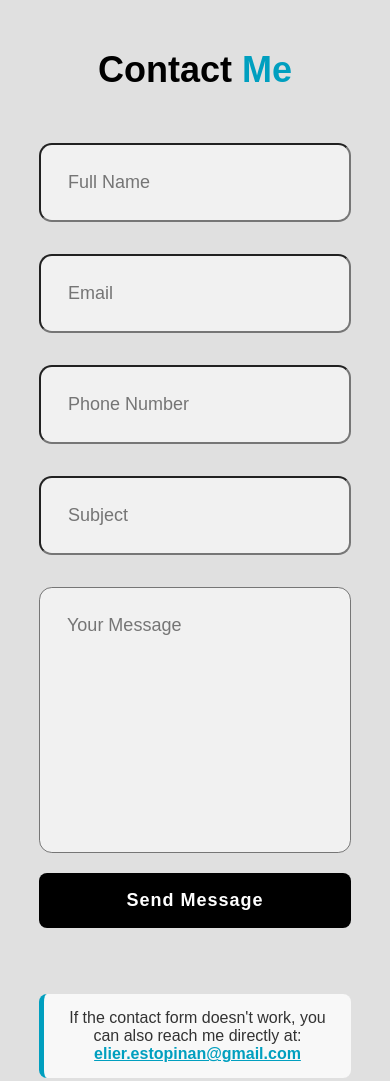
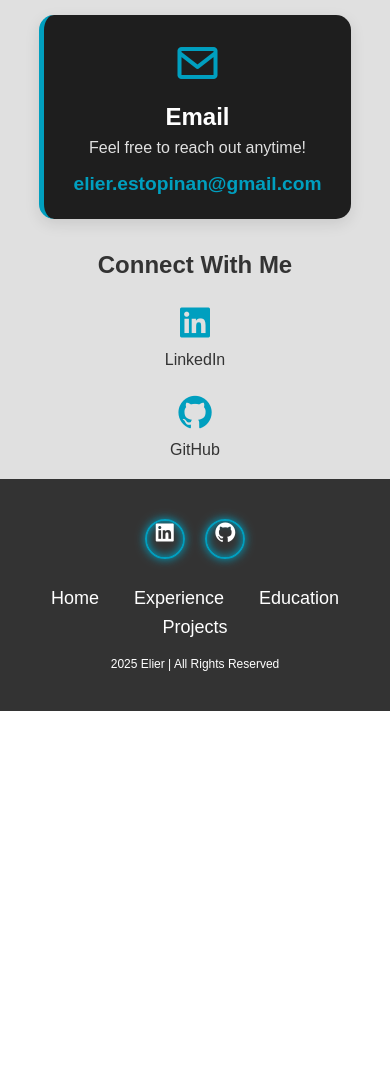
Before and after one commit to ElierEstopinan/Portfolio-Website, a plain HTML site: page index.html in a window 390 px wide. Shown: the part 4060-5141 px from the top of the page. After the commit the page ends 4771 px from the top, so only its background shows below. Drawn offline with nearby package versions, Linux system fonts and the light colour scheme.

Commit message:
Refactor contact section: update structure, improve styling, and remove EmailJS integration

```diff
--- a/index.html
+++ b/index.html
@@ -20,7 +20,7 @@
             <a href="#experience"> Skills</a>
         </nav>
 
-        <a href="#contact-form" class="contact">Contact Me</a>
+        <a href="#contact-section" class="contact">Contact Me</a>
     </header>
 
     <!-- Home Section -->
@@ -173,8 +173,7 @@
     <!-- Swiper JS Project Sections -->
     <script src="https://unpkg.com/swiper/swiper-bundle.min.js"></script>
 
-    <!-- EmailJS SDK - Using the most reliable CDN -->
-    <script type="text/javascript" src="https://cdn.jsdelivr.net/npm/@emailjs/browser@3/dist/email.min.js"></script>
+    <!-- Scripts -->
 
     <!-- Main Script -->
     <script src="./script.js"></script>
@@ -317,30 +316,33 @@
      </section>
 
 
-    <!-- Contact Form Section -->
-      <section class="contact-form" id="contact-form-section">
+    <!-- Contact Section -->
+      <section class="contact-section" id="contact-section">
         <h2 class="heading"> Contact <span>Me</span></h2>
-        <form id="contact-form">
-            <!-- Hidden field for to_name (recipient) -->
-            <input type="hidden" name="to_name" value="Elier">
 
-            <div class="input-box">
-                <input type="text" id="full-name" name="from_name" placeholder="Full Name" required>
-                <input type="email" id="email" name="reply_to" placeholder="Email" required>
+        <div class="contact-card">
+            <div class="contact-icon">
+                <i class='bx bx-envelope'></i>
             </div>
-            <div class="input-box">
-                <input type="tel" id="phone" name="phone_number" placeholder="Phone Number">
-                <input type="text" id="subject" name="subject" placeholder="Subject">
+            <div class="contact-info">
+                <h3>Email</h3>
+                <p>Feel free to reach out anytime!</p>
+                <a href="mailto:elier.estopinan@gmail.com" class="email-link">elier.estopinan@gmail.com</a>
             </div>
-            <textarea id="message" name="message" cols="30" rows="10" placeholder="Your Message" required></textarea>
-            <input type="submit" value="Send Message" class="btn-1">
-        </form>
+        </div>
 
-        <!-- Alternative Contact Method -->
-        <div class="alternative-contact">
-            <p>If the contact form doesn't work, you can also reach me directly at:
-               <a href="mailto:elier.estopinan@gmail.com">elier.estopinan@gmail.com</a>
-            </p>
+        <div class="social-links">
+            <h3>Connect With Me</h3>
+            <div class="social-icons">
+                <a href="https://www.linkedin.com/in/elier-estopinan-132a491b2/" class="social-icon">
+                    <i class='bx bxl-linkedin-square'></i>
+                    <span>LinkedIn</span>
+                </a>
+                <a href="https://github.com/ElierEstopinan/" class="social-icon">
+                    <i class='bx bxl-github'></i>
+                    <span>GitHub</span>
+                </a>
+            </div>
         </div>
     </section>
 
--- a/script.js
+++ b/script.js
@@ -34,71 +34,4 @@ if (mobileMenu && navList) {
     });
 }
 
-// EmailJS Integration
-document.addEventListener('DOMContentLoaded', function () {
-    // Initialize EmailJS with your public key
-    // IMPORTANT: Replace 'YOUR_PUBLIC_KEY' with your actual public key from EmailJS dashboard
-    // You can find this at https://dashboard.emailjs.com/admin/account
-    (function() {
-        // Add a small delay to ensure EmailJS is fully loaded
-        setTimeout(function() {
-            if (typeof emailjs !== 'undefined') {
-                emailjs.init("YOUR_PUBLIC_KEY");
-                console.log("EmailJS initialized successfully");
-            } else {
-                console.error("EmailJS failed to load");
-            }
-        }, 1000);
-    })();
-    const contactForm = document.getElementById('contact-form');
-    if (contactForm) {
-        contactForm.addEventListener('submit', function (e) {
-            e.preventDefault();
-
-            // Show loading state
-            const submitButton = this.querySelector('input[type="submit"]');
-            submitButton.value = 'Sending...';
-            submitButton.disabled = true;
-
-            // Create a simple object with form data
-            const formData = {
-                from_name: document.getElementById('full-name').value,
-                reply_to: document.getElementById('email').value,
-                phone_number: document.getElementById('phone').value,
-                subject: document.getElementById('subject').value,
-                message: document.getElementById('message').value,
-                to_name: "Elier"
-            };
-
-            // Check if EmailJS is loaded
-            if (typeof emailjs === 'undefined') {
-                console.error("EmailJS is not loaded. Please check your internet connection and try again.");
-                alert("Unable to send message. Email service is not available. Please try again later or contact directly via email.");
-                submitButton.value = 'Send Message';
-                submitButton.disabled = false;
-                return;
-            }
-
-            // IMPORTANT: Replace these with your actual service ID and template ID
-            // You can find these at https://dashboard.emailjs.com/admin
-            const serviceID = "service_id";  // Replace with your actual service ID
-            const templateID = "template_id"; // Replace with your actual template ID
-
-            // Send the email
-            emailjs.send(serviceID, templateID, formData)
-                .then(function(response) {
-                    console.log("SUCCESS:", response);
-                    alert('Message sent successfully!');
-                    contactForm.reset();
-                })
-                .catch(function(error) {
-                    console.error("ERROR:", error);
-                    alert('Failed to send message. Please try again later or contact directly via email.');
-                })
-                .finally(function() {
-                    submitButton.value = 'Send Message';
-                    submitButton.disabled = false;
-                });
-        });
-    }
-});
+// Additional JavaScript can be added here if needed
--- a/style.css
+++ b/style.css
@@ -582,69 +582,140 @@ section .card .pimage img {
   margin-top: 15px; /* Increase margin-top */
 }
 
-/* Contact Form Section */
-.contact-form {
-  padding: 5% 10%; /* Adjust padding for consistency */
-  background: #e0e0e0; /* Light background */
+/* Contact Section */
+.contact-section {
+  padding: 5% 10%;
+  background: #e0e0e0;
+  display: flex;
+  flex-direction: column;
+  align-items: center;
 }
 
-/* Alternative Contact Method */
-.alternative-contact {
-  margin-top: 30px;
+.contact-section .heading {
   text-align: center;
-  padding: 15px;
-  background-color: #f8f8f8;
-  border-radius: 8px;
+  margin-bottom: 2rem;
+  font-size: 36px;
+}
+
+.contact-card {
+  background: #1e1e1e;
+  border-radius: 15px;
+  padding: 2rem;
+  margin-bottom: 2rem;
+  width: 100%;
+  max-width: 600px;
+  display: flex;
+  align-items: center;
+  box-shadow: 0 5px 15px rgba(0, 0, 0, 0.1);
   border-left: 5px solid #009fbf;
 }
 
-.alternative-contact p {
-  font-size: 16px;
-  color: #333;
+.contact-icon {
+  font-size: 3rem;
+  color: #009fbf;
+  margin-right: 1.5rem;
+  display: flex;
+  align-items: center;
+  justify-content: center;
 }
 
-.alternative-contact a {
+.contact-info {
+  flex: 1;
+}
+
+.contact-info h3 {
+  color: white;
+  font-size: 1.5rem;
+  margin-bottom: 0.5rem;
+}
+
+.contact-info p {
+  color: #e0e0e0;
+  margin-bottom: 1rem;
+}
+
+.email-link {
   color: #009fbf;
   font-weight: 600;
-  text-decoration: underline;
+  font-size: 1.2rem;
+  text-decoration: none;
+  transition: 0.3s ease;
+  display: inline-block;
+}
+
+.email-link:hover {
+  color: white;
+  transform: translateY(-3px);
+  text-shadow: 0 0 10px #009fbf;
+}
+
+.social-links {
+  width: 100%;
+  max-width: 600px;
+  text-align: center;
+}
+
+.social-links h3 {
+  color: #333;
+  font-size: 1.5rem;
+  margin-bottom: 1.5rem;
+}
+
+.social-icons {
+  display: flex;
+  justify-content: center;
+  gap: 2rem;
+}
+
+.social-icon {
+  display: flex;
+  flex-direction: column;
+  align-items: center;
+  color: #333;
+  text-decoration: none;
   transition: 0.3s ease;
 }
 
-.alternative-contact a:hover {
+.social-icon i {
+  font-size: 2.5rem;
+  margin-bottom: 0.5rem;
+  color: #009fbf;
+  transition: 0.3s ease;
+}
+
+.social-icon span {
+  color: #333;
+  font-weight: 500;
+}
+
+.social-icon:hover i {
+  transform: scale(1.2);
   color: #007a99;
 }
 
-.contact-form h2 {
-  text-align: center;
-  margin-top: 3em;
-  margin-bottom: 1em;
-  font-size: 36px;
+.social-icon:hover span {
+  color: #009fbf;
 }
 
-.contact-form form {
-  max-width: 50em;
-  margin: 1rem auto;
-  text-align: center;
-  margin-bottom: 3em;
+@media (max-width: 768px) {
+  .contact-card {
+    flex-direction: column;
+    text-align: center;
+    padding: 1.5rem;
+  }
+
+  .contact-icon {
+    margin-right: 0;
+    margin-bottom: 1rem;
+  }
+
+  .social-icons {
+    flex-direction: column;
+    gap: 1.5rem;
+  }
 }
 
-.contact-form form .input-box {
-  display: flex;
-  justify-content: center;
-  flex-wrap: wrap;
-}
-
-.contact-form form .input-box input,
-.contact-form form textarea {
-  width: 100%;
-  padding: 1.5em;
-  font-size: 18px;
-  color: #009fbf;
-  background: rgb(241, 241, 241);
-  border-radius: .8rem;
-  margin: 1rem 0;
-  resize: none;
-}
+/* Additional styles can be added here if needed */
 
 /* Footer Section */
 .footer {
```
